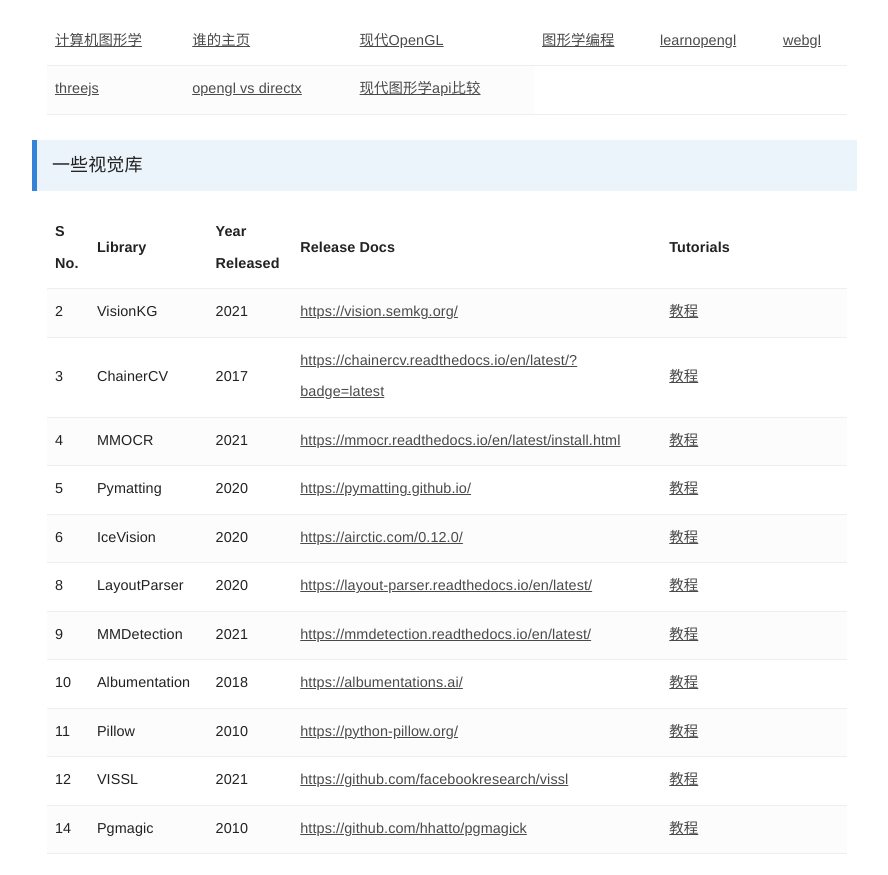
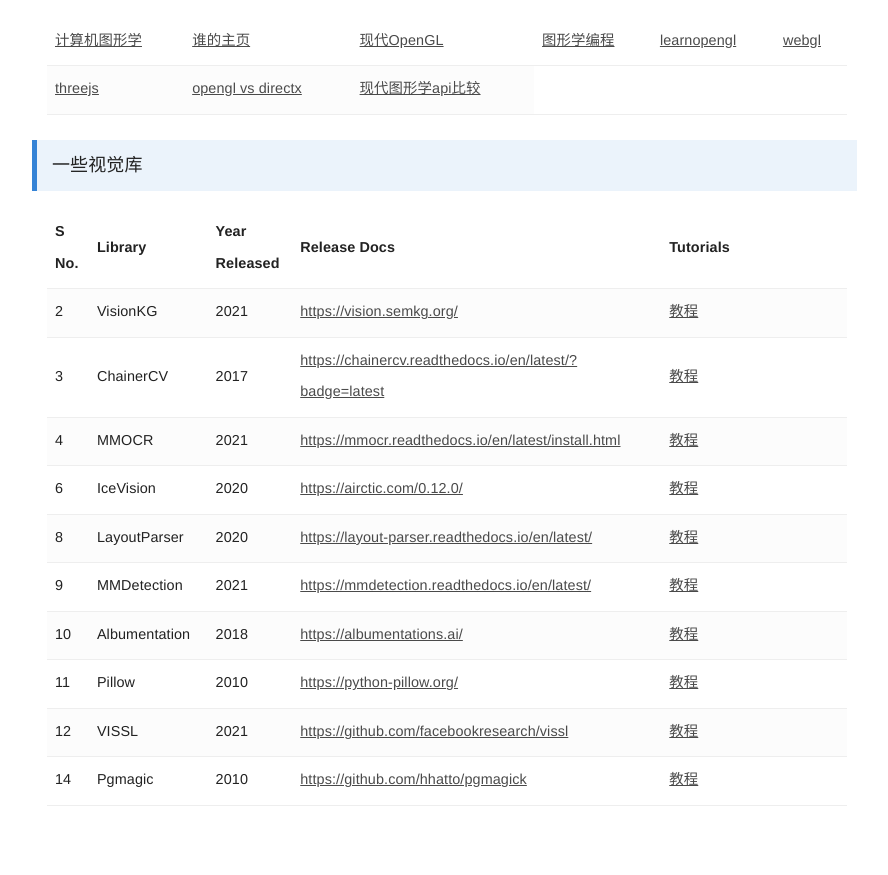
Before and after one commit to bashendixie/Machine_Learning_Notes, a Jekyll site: the page built from _docs/1、机器学习/计算机视觉.md, in a window 1280 px wide and 900 px high, scrolled down 964 px. Shown: the top 875 px of the window, without its empty margins (343-1231 px from the left). Built offline with Jekyll 4.4.1, drawn with Linux system fonts in a browser that asks for light colours; some web fonts are replaced; after the commit the page ends 1815 px from its top, so only the background shows below that.

Commit message:
no message

```diff
--- a/_docs/1、机器学习/计算机视觉.md
+++ b/_docs/1、机器学习/计算机视觉.md
@@ -311,29 +311,6 @@
 		</tr>
 		<tr>
 			<td>
-				5
-			</td>
-			<td>
-				Pymatting
-			</td>
-			<td>
-				2020
-			</td>
-			<td>
-				<a href="https://pymatting.github.io/" data-wpel-link="external" target="_blank"
-				rel="follow">
-					https://pymatting.github.io/
-				</a>
-			</td>
-			<td>
-				<a href="https://analyticsindiamag.com/a-beginners-guide-to-image-matting-in-python/"
-				data-wpel-link="internal">
-					教程
-				</a>
-			</td>
-		</tr>
-		<tr>
-			<td>
 				6
 			</td>
 			<td>
```
Also changed, not shown: index.md (+2 -1 lines).
